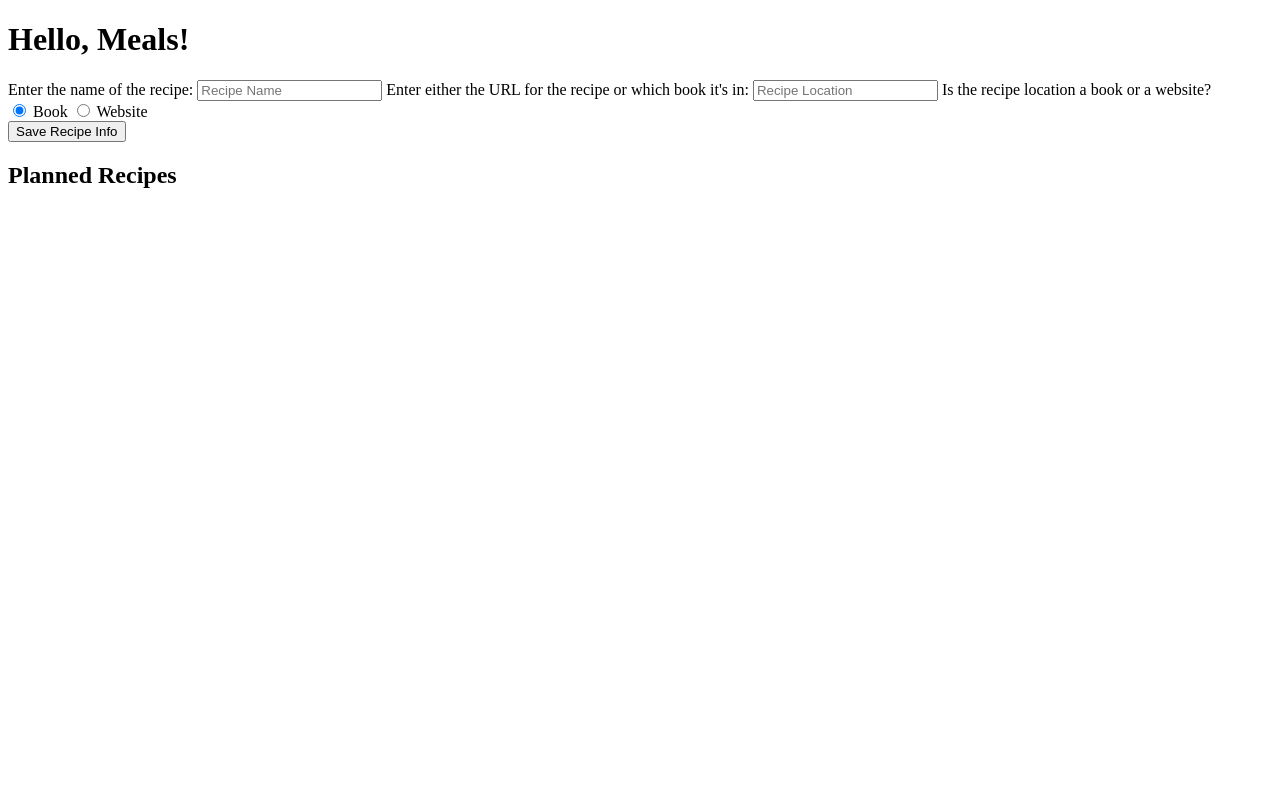
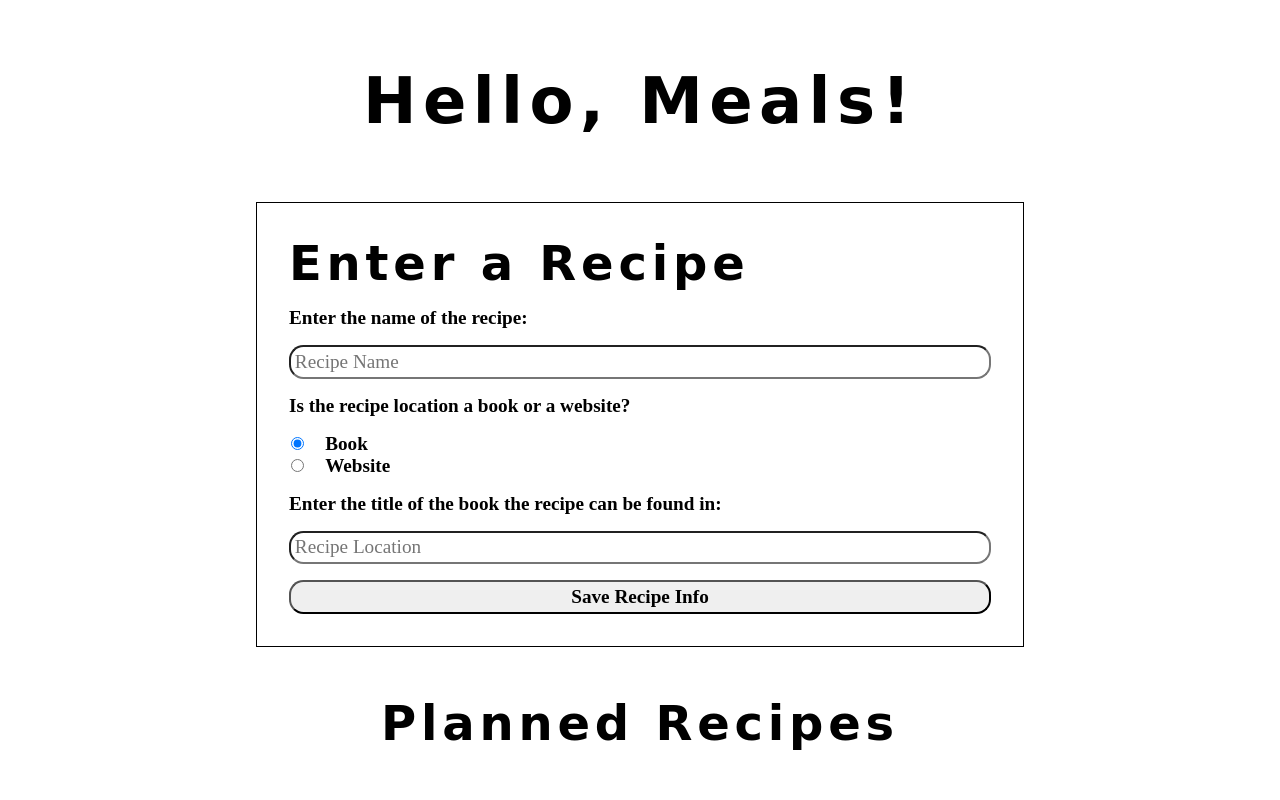
Before and after one commit to onlyasmalllizard/planned-meals, a plain HTML site: page index.html in a window 1280 px wide. Drawn offline with Linux system fonts and the light colour scheme; a web font is replaced by a local one.

Commit message:
Add fonts and add layout to form

```diff
--- a/assets/styles/style.css
+++ b/assets/styles/style.css
@@ -0,0 +1,91 @@
+:root {
+}
+
+html {
+  box-sizing: border-box;
+}
+
+* {
+  margin: 0;
+  padding: 0;
+  box-sizing: inherit;
+}
+
+body,
+input {
+  font-family: 'Glegoo', serif;
+}
+
+h1,
+h2 {
+  font-family: 'Nanum Brush Script', cursive;
+  letter-spacing: 0.1em;
+}
+
+h1 {
+  font-size: 4rem;
+  padding: 1em;
+}
+
+h2 {
+  font-size: 3rem;
+  padding: 1em;
+}
+
+p,
+input,
+label,
+li {
+  font-size: 1.2rem;
+}
+
+label,
+input[type='submit'] {
+  font-weight: 700;
+}
+
+#recipe-entry {
+  display: grid;
+  grid-gap: 1em;
+
+  padding: 2em;
+
+  border: 1px solid black;
+}
+
+@media only screen and (min-width: 64em) {
+  #recipe-entry {
+    width: 60%;
+  }
+}
+
+#recipe-entry h2 {
+  padding: 0;
+}
+
+#recipe-entry input[type='text'],
+#recipe-entry input[type='url'],
+#submit-recipe {
+  padding: 0.2em;
+  border-radius: 0.75em;
+}
+
+#recipe-loc-type input[type='radio'] {
+  margin-right: 1em;
+}
+
+#recipe-loc-type {
+  display: grid;
+  align-items: center;
+  width: 15%;
+}
+
+#recipe-loc-type label {
+  grid-column: 2;
+}
+
+main {
+  display: flex;
+  flex-direction: column;
+  align-items: center;
+}
--- a/index.html
+++ b/index.html
@@ -4,12 +4,22 @@
     <meta charset="UTF-8" />
     <meta http-equiv="X-UA-Compatible" content="IE=edge" />
     <meta name="viewport" content="width=device-width, initial-scale=1.0" />
+
+    <link rel="stylesheet" href="./assets/styles/style.css" />
+
+    <link rel="preconnect" href="https://fonts.googleapis.com" />
+    <link rel="preconnect" href="https://fonts.gstatic.com" crossorigin />
+    <link
+      href="https://fonts.googleapis.com/css2?family=Nanum+Brush+Script&family=Glegoo:wght@400;700&display=swap"
+      rel="stylesheet"
+    />
     <title>Meals</title>
   </head>
   <body>
     <main>
       <h1>Hello, Meals!</h1>
       <form id="recipe-entry">
+        <h2>Enter a Recipe</h2>
         <label for="recipe-name">Enter the name of the recipe:</label>
         <input
           type="text"
@@ -17,19 +27,9 @@
           id="recipe-name"
           placeholder="Recipe Name"
         />
-        <label for="recipe-location"
-          >Enter either the URL for the recipe or which book it's in:</label
-        >
-        <input
-          type="text"
-          name="recipe-location"
-          id="recipe-location"
-          placeholder="Recipe Location"
-        />
         <label for="recipe-loc-type"
           >Is the recipe location a book or a website?</label
         >
-        <div>
         <div id="recipe-loc-type">
           <input
             type="radio"
@@ -47,7 +47,15 @@
           />
           <label for="website">Website</label>
         </div>
-        </div>
+        <label for="recipe-location"
+          >Enter the title of the book the recipe can be found in:</label
+        >
+        <input
+          type="text"
+          name="recipe-location"
+          id="recipe-location"
+          placeholder="Recipe Location"
+        />
         <input type="submit" id="submit-recipe" value="Save Recipe Info" />
       </form>
       <section>
```
Lines whose indentation alone changed are shown as unchanged.
